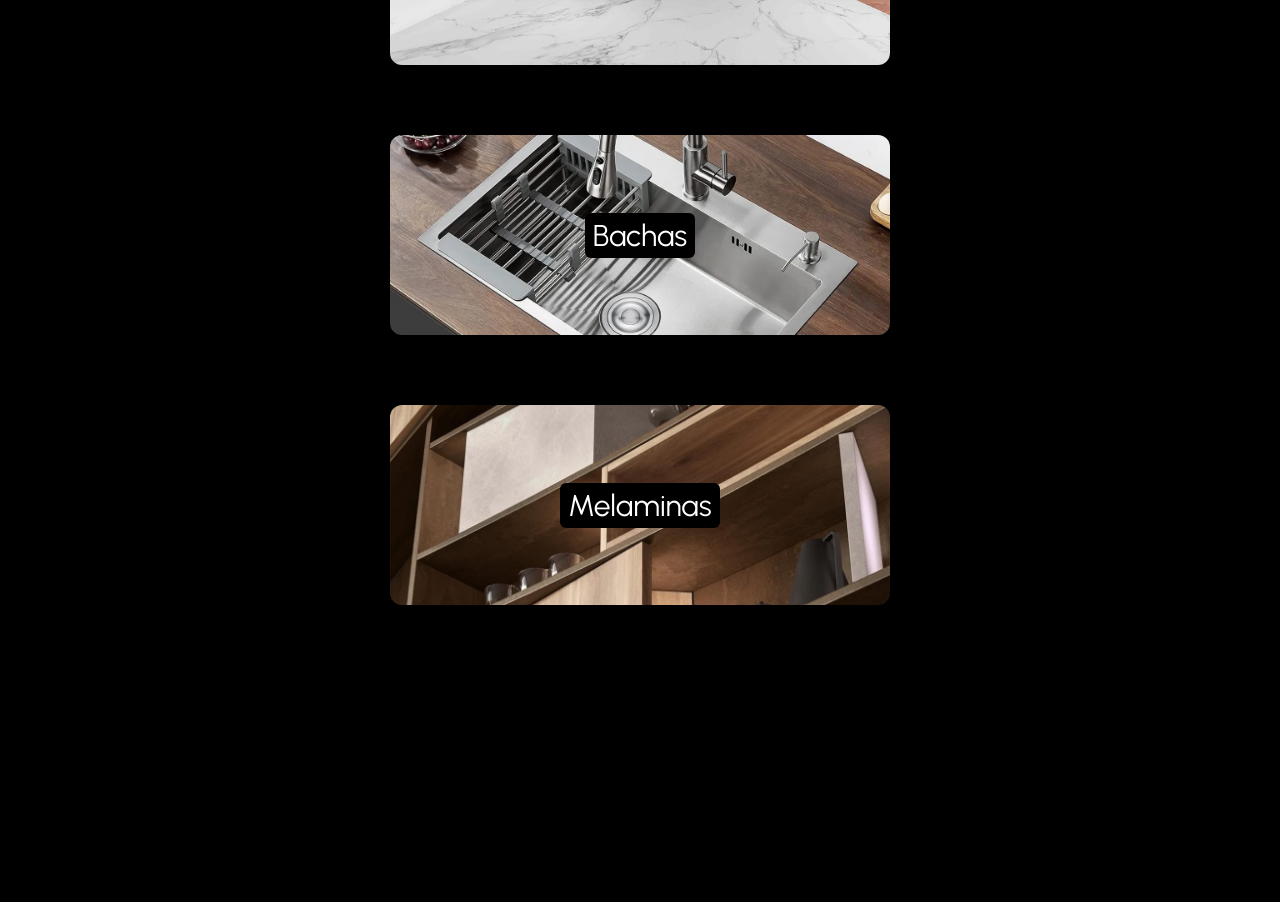
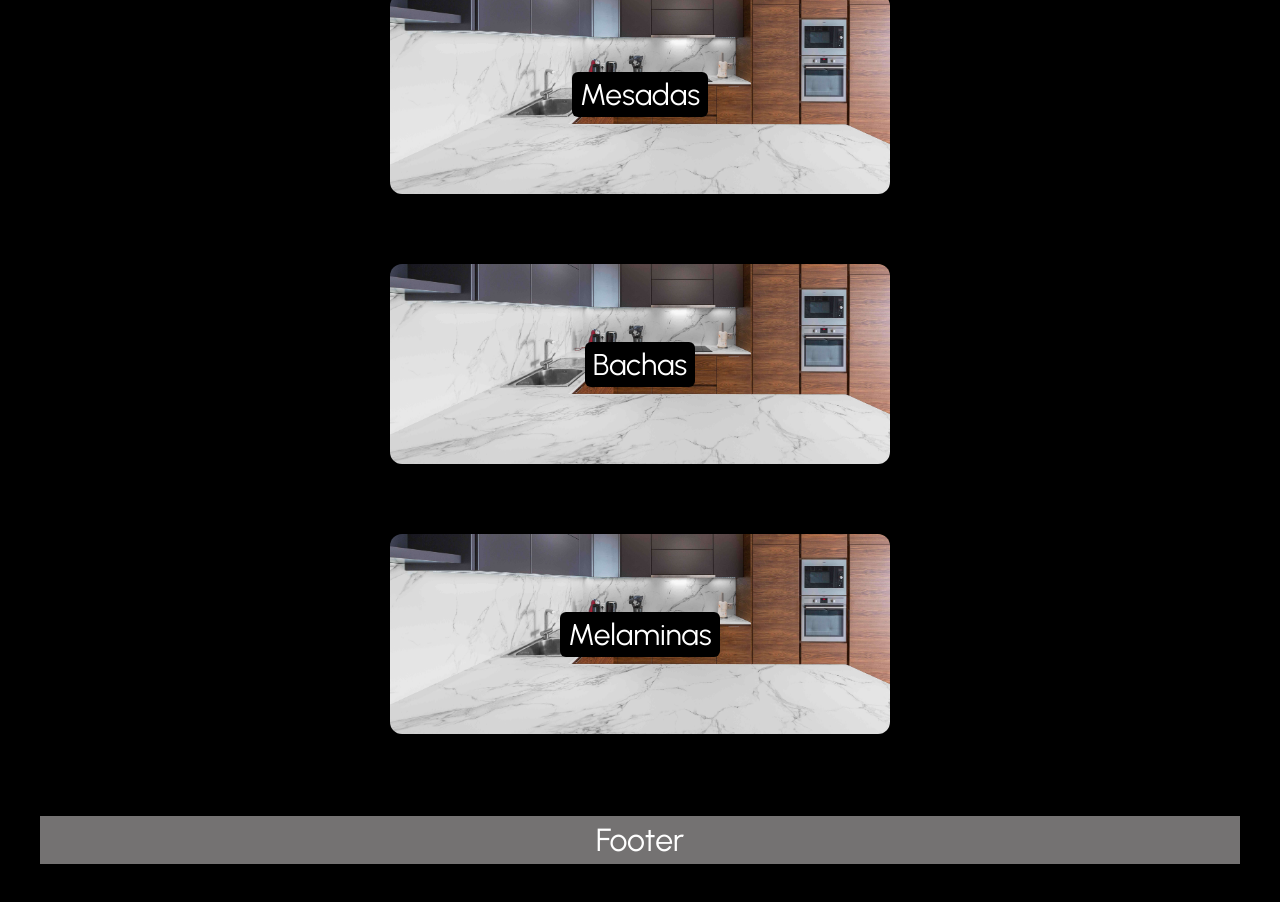
Before and after one commit to mativazq/Vanguardia, a React (Vite) app: page / in a window 1280 px wide. Shown: the part 500-1402 px from the top of the page. Before the commit the page ends 1195 px from the top, so only its background shows below. Built offline with nearby package versions, Linux system fonts and the light colour scheme.

Commit message:
inicio footer

```diff
--- a/src/App.jsx
+++ b/src/App.jsx
@@ -3,6 +3,7 @@
 import './App.css'
 import Header from './Componentes/Header/Header'
 import Productos from './Componentes/Productos/Productos'
+import Footer from './Componentes/Footer/Footer'
 
 function App() {
 
@@ -11,6 +12,7 @@
     <>
       <Header />
       <Productos />
+      <Footer />
     </>
   )
 }
--- /dev/null
+++ b/src/Componentes/Footer/Footer.css
@@ -0,0 +1,11 @@
+.font-footer {
+  font-size: 2rem;
+  font-weight: bold;
+  margin-bottom: 50px;
+  color: white;
+  background-color: rgb(116, 114, 114);
+  font-family: "Urbanist", sans-serif;
+  font-optical-sizing: auto;
+  font-weight: 400;
+  font-style: normal;
+}
--- /dev/null
+++ b/src/Componentes/Footer/Footer.jsx
@@ -0,0 +1,12 @@
+import React from 'react'
+import './Footer.css'
+
+const Footer = () => {
+  return (
+    <>
+    <h3 className='font-footer'>Footer</h3>
+    </>
+  )
+}
+
+export default Footer
--- a/src/Componentes/Header/Header.css
+++ b/src/Componentes/Header/Header.css
@@ -1,4 +1,12 @@
 .header-logo {
-  width: 30rem;
+  width: 50rem;
   height: auto;
+  opacity: 0;
+  animation: fadeIn 2s ease-in forwards;
 }
+
+@keyframes fadeIn {
+  to {
+    opacity: 1;
+  }
+}
--- a/src/Componentes/Productos/Productos.css
+++ b/src/Componentes/Productos/Productos.css
@@ -47,3 +47,18 @@
   border-radius: 6px; /* esquinas redondeadas */
   font-size: 30px;
   }
+
+.btn-imagen.from-left {
+  opacity: 0;
+  transform: translateX(-100px);
+  transition: opacity 0.8s, transform 0.8s;
+}
+.btn-imagen.from-right {
+  opacity: 0;
+  transform: translateX(100px);
+  transition: opacity 0.8s, transform 0.8s;
+}
+.btn-imagen.show {
+  opacity: 1;
+  transform: translateX(0);
+}
--- a/src/Componentes/Productos/Productos.jsx
+++ b/src/Componentes/Productos/Productos.jsx
@@ -1,28 +1,50 @@
-import React from "react";
+import React, { useRef, useEffect } from "react";
 import "./Productos.css";
 
 const Productos = () => {
+  const btnRefs = [useRef(), useRef(), useRef()];
+
+  useEffect(() => {
+    const observer = new window.IntersectionObserver(
+      (entries) => {
+        entries.forEach((entry) => {
+          if (entry.isIntersecting) {
+            entry.target.classList.add("show");
+          }
+        });
+      },
+      { threshold: 0.2 }
+    );
+    btnRefs.forEach((ref) => {
+      if (ref.current) observer.observe(ref.current);
+    });
+    return () => observer.disconnect();
+  }, [btnRefs]);
+
   return (
     <>
       <h2 className="font-productos">PRODUCTOS</h2>
       <div className="container-button">
         <button
-        className="btn-imagen font-productos"
-        onClick={() => alert("Botón presionado")}
+          ref={btnRefs[0]}
+          className="btn-imagen font-productos from-left"
+          onClick={() => alert("Plasty Gay")}
         >
           <span className="texto-recuadro">Mesadas</span>
         </button>
 
         <button
-        className="btn-imagen font-productos bachas"
-        onClick={() => alert("Botón presionado")}
+          ref={btnRefs[1]}
+          className="btn-imagen font-productos from-right"
+          onClick={() => alert("Plasty Gay")}
         >
           <span className="texto-recuadro">Bachas</span>
         </button>
 
         <button
-        className="btn-imagen font-productos melaminas"
-        onClick={() => alert("Botón presionado")}
+          ref={btnRefs[2]}
+          className="btn-imagen font-productos from-left"
+          onClick={() => alert("Plasty Gay")}
         >
           <span className="texto-recuadro">Melaminas</span>
         </button>
```
Lines whose indentation alone changed are shown as unchanged.
